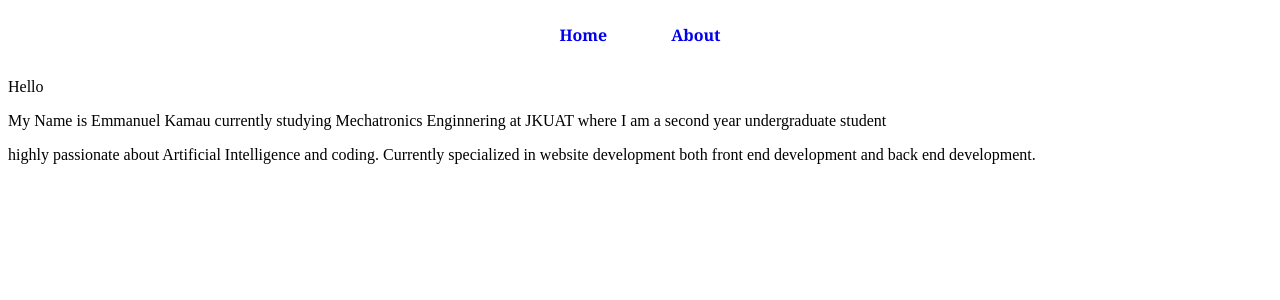
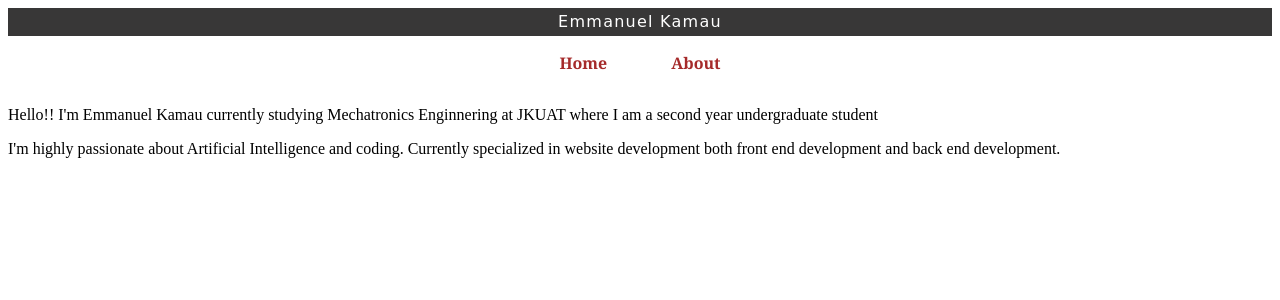
Before and after one commit to Treyul/bot-project, a Flask app: page /about in a window 1280 px wide. Shown: the top 300 px of the page. Run offline with Flask 2, Linux system fonts and the light colour scheme.

Commit message:
writing bsics

```diff
--- a/app.py
+++ b/app.py
@@ -1,7 +1,6 @@
 from flask import Flask,render_template
 
 app = Flask(__name__)
-string = "yes"
 
 @app.route("/")
 def index():
--- a/templates/about.html
+++ b/templates/about.html
@@ -1,11 +1,10 @@
 {% extends "layout.html" %} {% block body %}
-<p>Hello</p>
 <p>
-  My Name is Emmanuel Kamau currently studying Mechatronics Enginnering at JKUAT
-  where I am a second year undergraduate student
+  Hello!! I'm Emmanuel Kamau currently studying Mechatronics Enginnering at
+  JKUAT where I am a second year undergraduate student
 </p>
 <p>
-  highly passionate about Artificial Intelligence and coding. Currently
+  I'm highly passionate about Artificial Intelligence and coding. Currently
   specialized in website development both front end development and back end
   development.
 </p>
--- a/templates/layout.html
+++ b/templates/layout.html
@@ -5,6 +5,12 @@
     <meta http-equiv="X-UA-Compatible" content="IE=edge" />
     <meta name="viewport" content="width=device-width, initial-scale=1.0" />
     <style>
+      #name {
+        font-weight: bold;
+        font-family: ui-sans-serif;
+        letter-spacing: 1.25px;
+        font-size: x-large;
+      }
       nav {
         display: flex;
         justify-content: center;
@@ -13,18 +19,31 @@
         padding: 0px, 2rem;
       }
       a:hover {
-        color: lightblue;
+        color: rgb(80 180 213);
       }
       ul {
         padding-left: 2rem;
         padding-right: 2rem;
       }
       a {
+        color: brown;
         text-decoration: none;
+      }
+      #heading {
+        background-color: rgb(56 55 55);
+        height: 1.5rem;
+        width: 100%;
+        margin: 0%;
+        text-align: center;
+        color: white;
+        letter-spacing: 1.25px;
+        padding-top: 0.25rem;
+        font-family: cursive;
       }
     </style>
   </head>
   <!-- separate between intro and weekly or monthly assignments -->
+  <div id="heading">Emmanuel Kamau</div>
   <nav>
     <ul href="/">
       <a href="/">Home</a>
```
